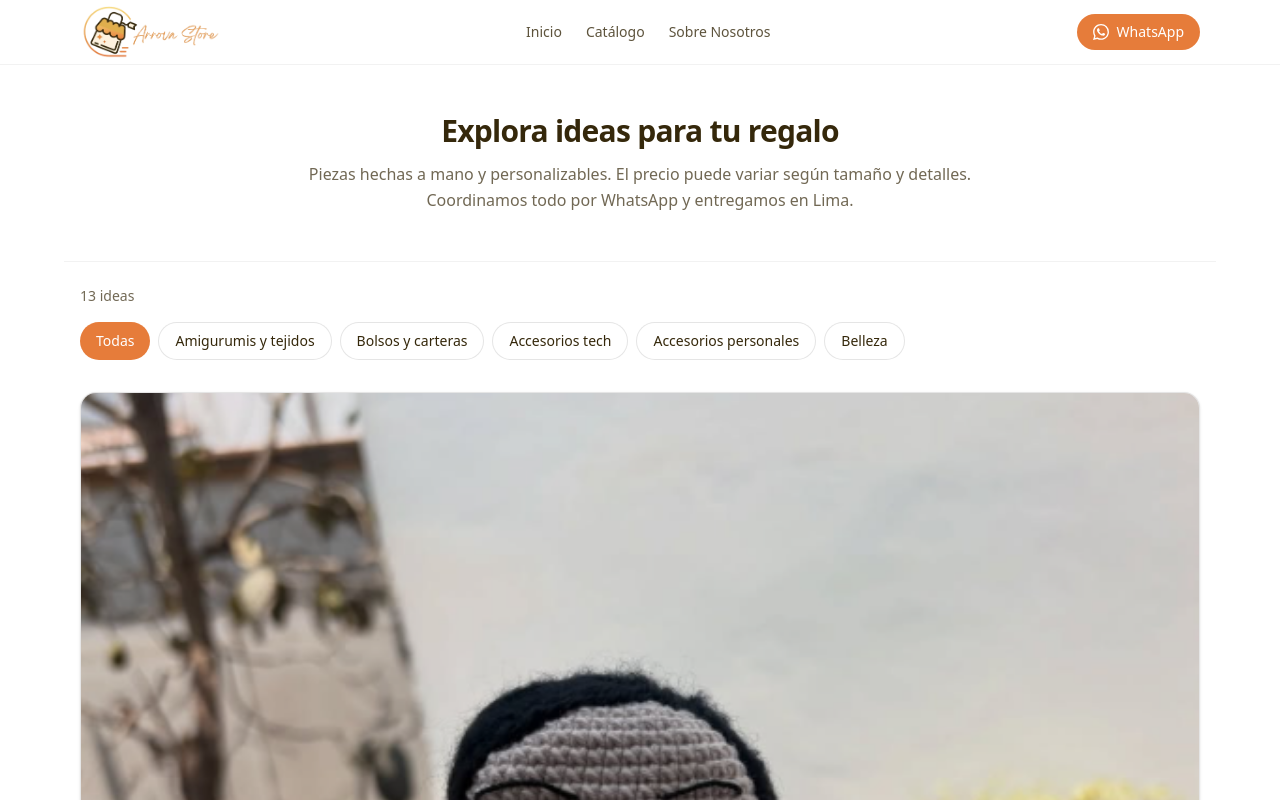
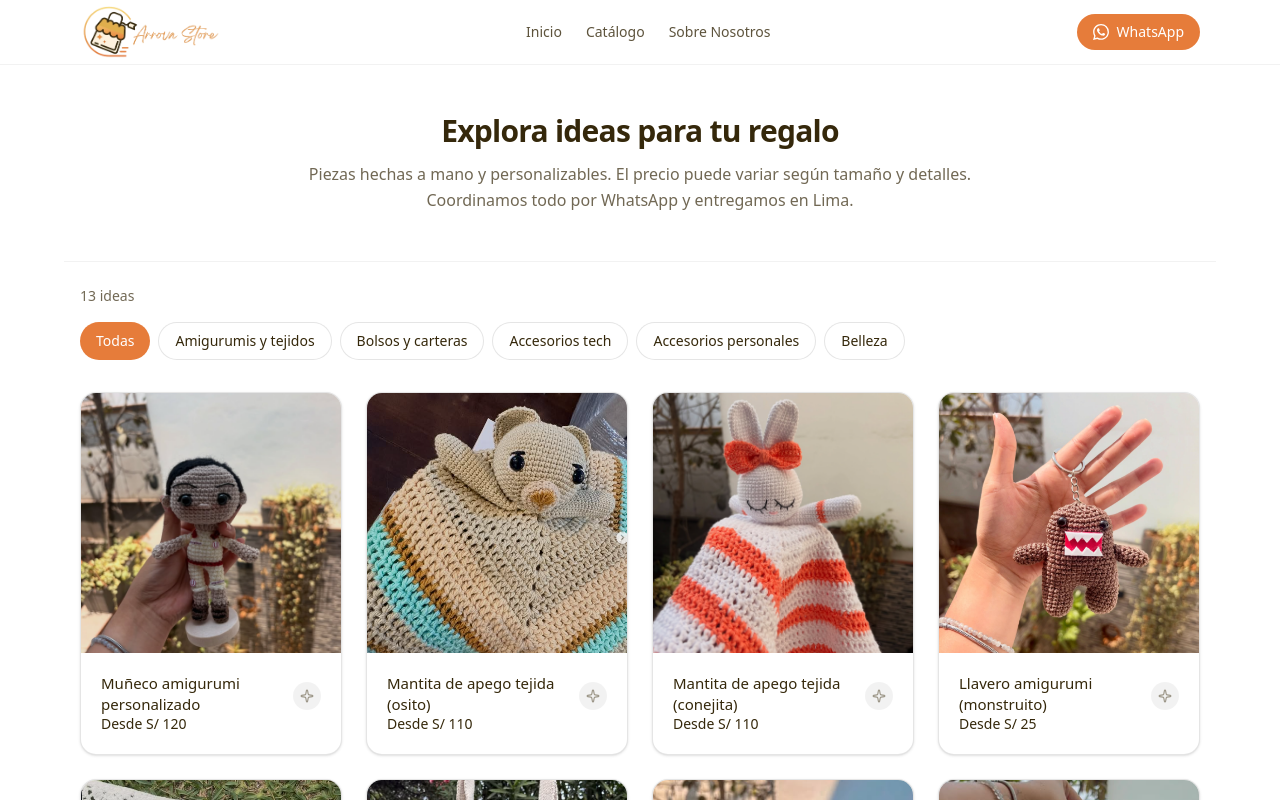
Before and after one commit to renato-av/arrova-store-web-app, a Next.js app: page /catalogo in a window 1280 px wide. Shown: the top 800 px of the page. Built offline with nearby package versions, Linux system fonts and the light colour scheme.

Commit message:
feat: update grid class names to use 'grid-responsive' for consistency

```diff
--- a/app/catalogo/page.tsx
+++ b/app/catalogo/page.tsx
@@ -52,7 +52,7 @@ export default function CatalogPage() {
 
       <section>
         <div className="mx-auto max-w-6xl px-4 pb-12 md:pb-16">
-          <div className="grid gap-6 grid-cols-responsive">
+          <div className="grid gap-6 grid-responsive">
             {products.map(p => (
               <ProductCard key={p.id} product={p} />
             ))}
--- a/app/index.css
+++ b/app/index.css
@@ -15,6 +15,8 @@
   --color-surface: #ffffff;
   /* cards */
   --color-muted: #78716c;
+}
 
-  --grid-cols-responsive: repeat(auto-fit, minmax(250px, 1fr));
+.grid-responsive {
+  grid-template-columns: repeat(auto-fit, minmax(250px, 1fr));
 }
--- a/shared/ui/components/home/FeaturedProducts.tsx
+++ b/shared/ui/components/home/FeaturedProducts.tsx
@@ -33,7 +33,7 @@ export function FeaturedProducts({ products }: Props) {
           </Link>
         </div>
 
-        <div className="mt-6 grid gap-6 grid-cols-responsive">
+        <div className="mt-6 grid gap-6 grid-responsive">
           {products.map((product) => (
             <ProductCard key={product.id} product={product} />
           ))}
```
